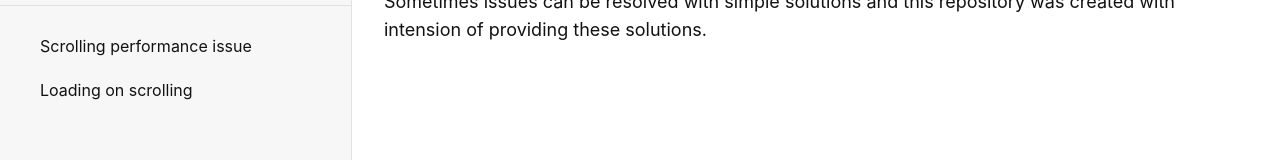
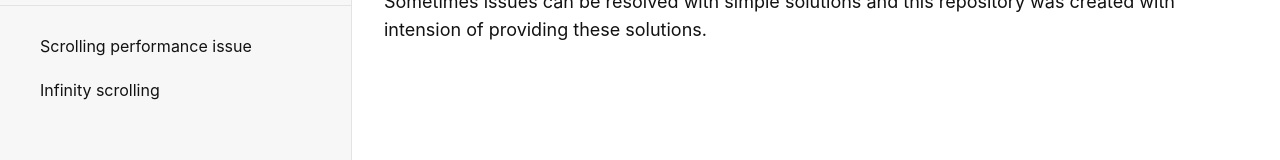
Before and after one commit to p-karwowski-dev/notes, a React (Create React App) app: page / in a window 1280 px wide. Shown: the part 120-280 px from the top of the page. Built offline with nearby package versions, Linux system fonts and the light colour scheme.

Commit message:
text improvements

```diff
--- a/src/pages/router.tsx
+++ b/src/pages/router.tsx
@@ -8,8 +8,8 @@ import LoadingOnScrollingObserver from './topics/LoadingOnScrollingObserver'
 export const listOfTopics = [
   { path: 'scrolling-performance-issue', name: 'Scrolling performance issue' },
   {
-    path: 'loading-on-scrolling-intersection-observer',
-    name: 'Loading on scrolling',
+    path: 'infinity-scrolling-with-intersection-observer',
+    name: 'Infinity scrolling',
   },
 ]
 
--- a/src/pages/topics/LoadingOnScrollingObserver/index.tsx
+++ b/src/pages/topics/LoadingOnScrollingObserver/index.tsx
@@ -9,12 +9,12 @@ export default function LoadingOnScrollingObserver() {
   return (
     <Layout>
       <h1 className="font-bold text-gray-900 text-2xl mb-4">
-        Loading on scrolling using intersection observer
+        Infinity scrolling, loading on scroll using intersection observer
       </h1>
 
       <section className="flex flex-col gap-4">
         <Card color="red">
-          Issue: The data set is too big to be rendered on the screen at once
+          Issue: the data set is too big to be rendered on the screen at once
           and have to be loaded in sequence to prevent UI from freezing or
           render being delayed.
         </Card>
@@ -27,7 +27,7 @@ export default function LoadingOnScrollingObserver() {
         </Card>
 
         <Card color="green">
-          Option A: intersectionObserver and element reference as useCallback.
+          Option A: intersection observer and element reference as useCallback.
           UseCallback method receives the node as a parameter and logic is
           triggered whenever a reference is changed.
           <div className="flex justify-between">
@@ -37,7 +37,7 @@ export default function LoadingOnScrollingObserver() {
         </Card>
 
         <Card color="green">
-          Option B: intersectionObserver, element reference and useEffect. Last
+          Option B: intersection observer, element reference and useEffect. Last
           element's reference is saved and logic is handled in useEffect.
           <div className="flex justify-between">
             <SolutionB />
```
